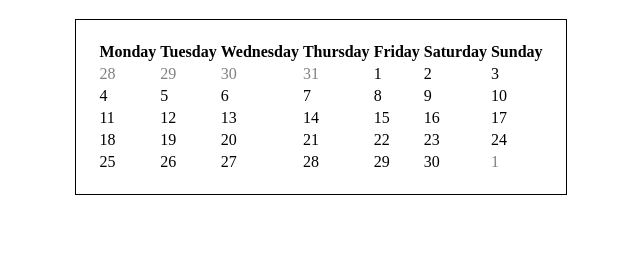
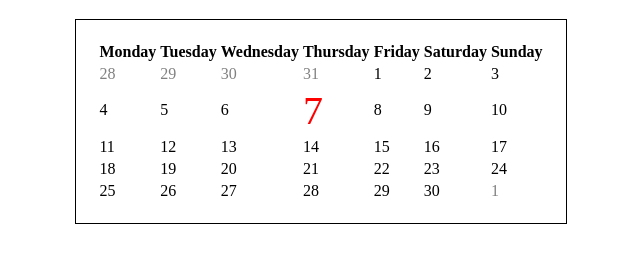
Before and after one commit to gdelmo/gdelmo.github.io, a plain HTML site: page calendar/november.html in a window 1280 px wide. Shown: the part 62-324 px from the top of the page, without its empty margins (319-959 px from the left). Drawn offline with Linux system fonts and the light colour scheme; files that its build step writes are made by us from their sources.

Commit message:
Update november.html

```diff
--- a/calendar/november.html
+++ b/calendar/november.html
@@ -29,7 +29,7 @@
     <td>4</td>
     <td>5</td>
     <td>6</td>
-    <td>7</td>
+    <td style="color: red; font-size:40px;">7</td>
     <td>8</td>
     <td>9</td>
     <td>10</td>
```
